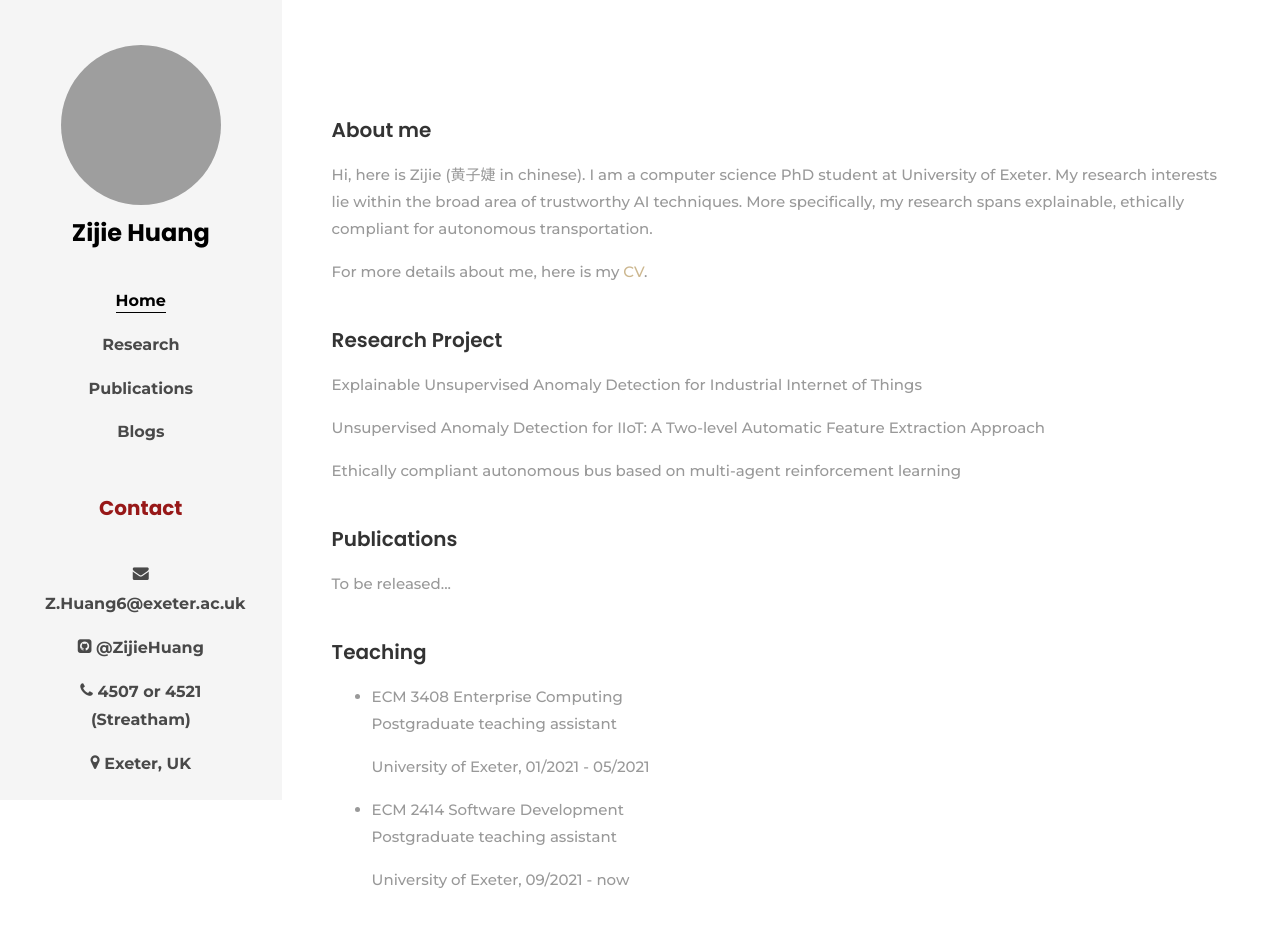
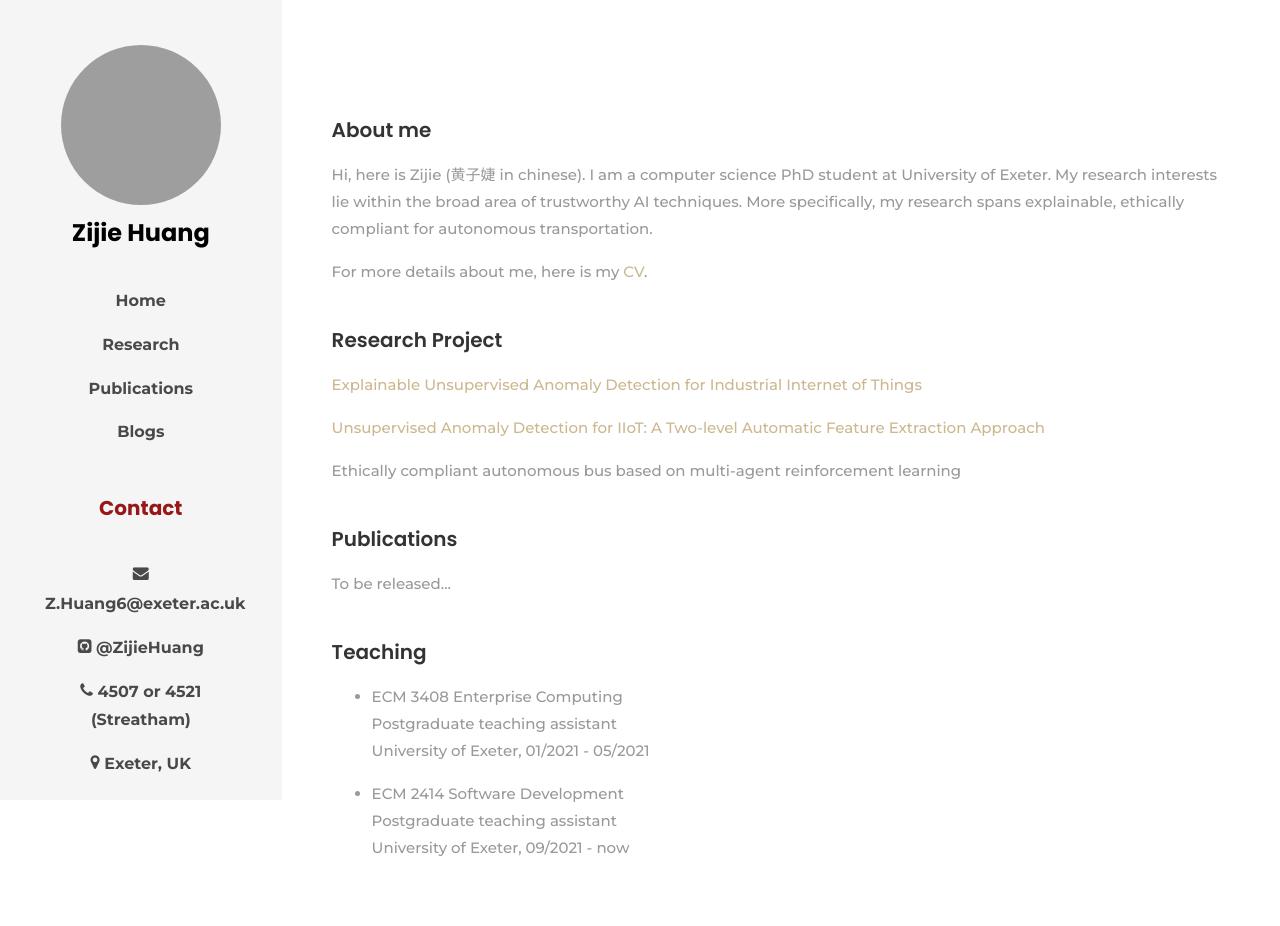
Before and after one commit to ZijieHuang/ZijieHuang.github.io, a plain HTML site: page index.html in a window 1280 px wide. Drawn offline with nearby package versions, Linux system fonts and the light colour scheme; some packages are replaced by stand-ins of ours; no server answers; grey boxes are pictures that could not be loaded; files whose address does not match are found by name; a web font is replaced by a local one.

Commit message:
Update index.html

```diff
--- a/index.html
+++ b/index.html
@@ -36,7 +36,7 @@
 			<h1 id="colorlib-logo"><a href="index.html"><span class="img" style="background-image: url(images/author.JPG);"></span>Zijie Huang</a></h1>
 			<nav id="colorlib-main-menu" role="navigation">
 				<ul>
-					<li class="colorlib-active"><a href="index.html">Home</a></li>
+					<li><a href="index.html">Home</a></li>
 					<li><a href="#Research">Research</a></li>
 					<li><a href="#Publications">Publications</a></li>
 					<li><a href="#Blogs">Blogs</a></li>
@@ -76,8 +76,8 @@
 			  </div>
 			<div class="media-body p-2 mt-2">
 				<h3 id="Research" class="heading mb-3">Research Project</h3>
-				<p>Explainable Unsupervised Anomaly Detection for Industrial Internet of Things</p>
-				<p>Unsupervised Anomaly Detection for IIoT: A Two-level Automatic Feature Extraction Approach</p>
+				<p><a href="https://github.com/ZijieHuang/A-Two-level-Automatic-Feature-Extraction-based-Anomaly-Detection-for-Industry-4.0">Explainable Unsupervised Anomaly Detection for Industrial Internet of Things</a></p>
+				<p><a href="https://github.com/ZijieHuang/A-Two-level-Automatic-Feature-Extraction-based-Anomaly-Detection-for-Industry-4.0">Unsupervised Anomaly Detection for IIoT: A Two-level Automatic Feature Extraction Approach</a></p>
 				<p>Ethically compliant autonomous bus based on multi-agent reinforcement learning</p>
 			</div>
 			<div class="media-body p-2 mt-2">
@@ -85,14 +85,14 @@
 				<p>To be released...</p>
 			</div>
 			<div class="media-body p-2 mt-2">
-				<h3 id="Publications" class="heading mb-3">Teaching</h3>
+				<h3 id="Teaching" class="heading mb-3">Teaching</h3>
 				 <ul>
   					<li>ECM 3408 Enterprise Computing</li>
-					 <p> Postgraduate teaching assistant</p>
-					 <p> University of Exeter, 01/2021 - 05/2021</p>
+					 <p> Postgraduate teaching assistant<br>
+						 University of Exeter, 01/2021 - 05/2021</p>
   					<li>ECM 2414 Software Development</li>
-					 <p> Postgraduate teaching assistant</p>
-					 <p> University of Exeter, 09/2021 - now</p>
+					 <p> Postgraduate teaching assistant<br>
+					University of Exeter, 09/2021 - now</p>
 
 				 </ul>
 
```
